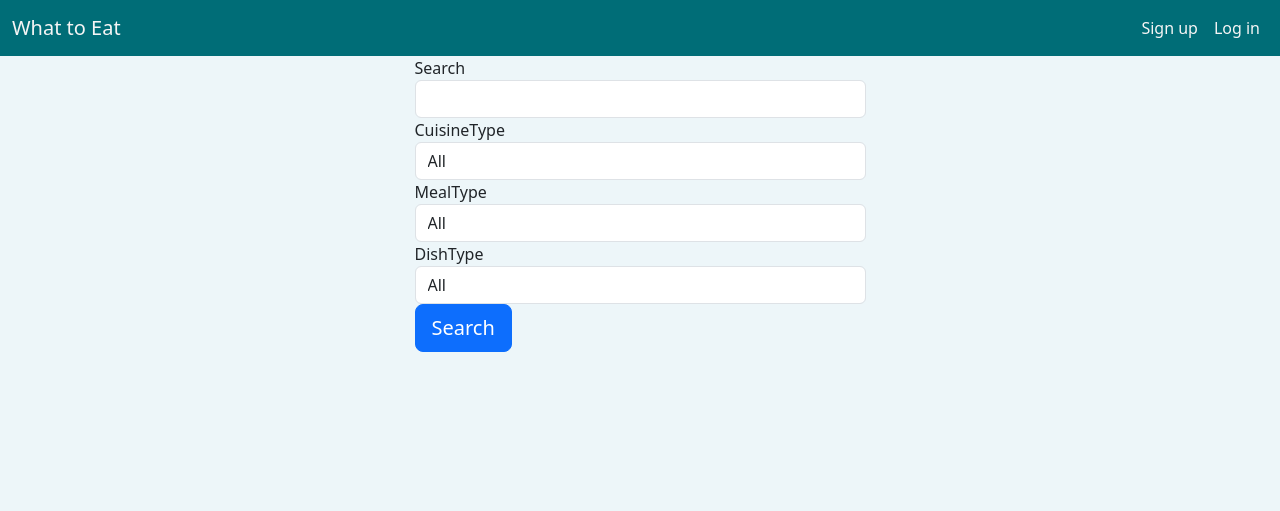
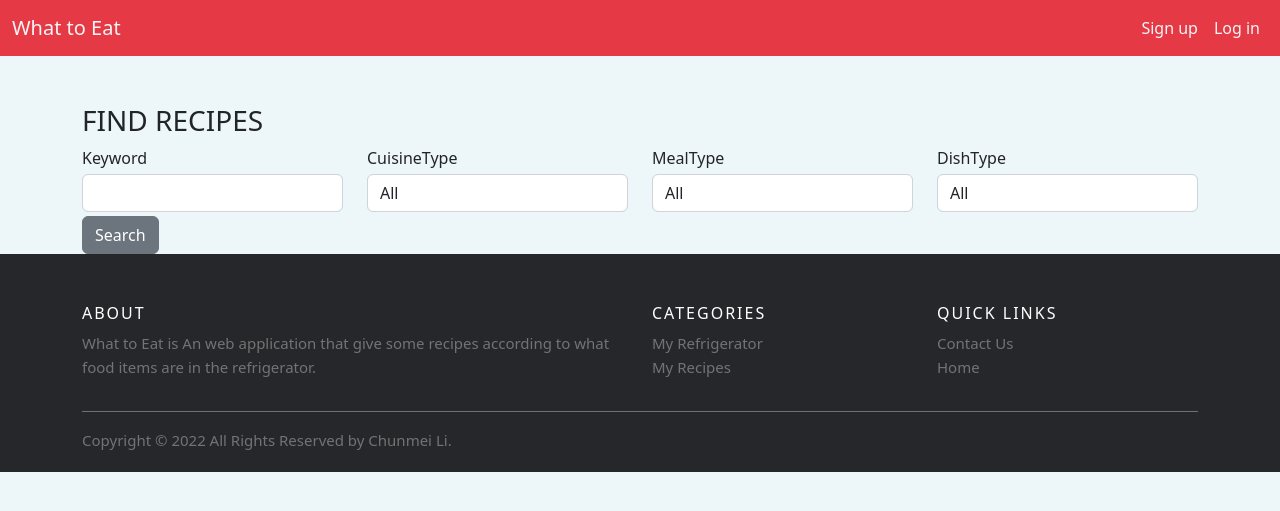
Before and after one commit to chunmeifiona/what_to_eat, a Flask app: page / in a window 1280 px wide. Shown: the top 511 px of the page. Run offline with Flask 2, Linux system fonts and the light colour scheme; data that the repository does not hold is empty; some libraries are stand-ins or nearby versions.

Commit message:
polishing application

```diff
--- a/app.py
+++ b/app.py
@@ -172,6 +172,9 @@ def search_recipe(params):
     data = res.json()
     recipes = []
 
+    if data["count"] == 0:
+        recipes = None
+
     for hit in data["hits"]:
         recipe = {k:v for k, v in {"image":hit["recipe"].get("image", "No"),
                                    "label":hit["recipe"].get("label", "No"),
--- a/forms.py
+++ b/forms.py
@@ -40,7 +40,7 @@ class LoginForm(FlaskForm):
 
 class SearchForm(FlaskForm):
     """Search recipe form"""
-    search_q = StringField('Search', validators=[DataRequired()])
+    search_q = StringField('Keyword', validators=[DataRequired()])
     cuisineType = SelectField('CuisineType', choices=[(cu, cu) for cu in cuisines])
     mealType = SelectField('MealType', choices=[(m, m) for m in meals])
     dishType = SelectField('DishType', choices=[(d, d) for d in dishs])
--- a/static/style.css
+++ b/static/style.css
@@ -1,6 +1,11 @@
 body {
     background-color: #edf6f9;
 }
+
+a {
+    text-decoration: none;
+}
+
 
 .navbar-brand {
     color: whitesmoke
@@ -9,3 +14,101 @@ body {
 .nav-link {
     color: whitesmoke
 }
+
+.recipe_label {
+    color: #457b9d;
+    text-decoration: none;
+}
+
+
+.site-footer {
+    background-color: #26272b;
+    padding: 45px 0 20px;
+    font-size: 15px;
+    line-height: 24px;
+    color: #737373;
+}
+
+.site-footer hr {
+    border-top-color: #bbb;
+    opacity: 0.5
+}
+
+.site-footer hr.small {
+    margin: 20px 0
+}
+
+.site-footer h6 {
+    color: #fff;
+    font-size: 16px;
+    text-transform: uppercase;
+    margin-top: 5px;
+    letter-spacing: 2px
+}
+
+.site-footer a {
+    color: #737373;
+}
+
+.site-footer a:hover {
+    color: #3366cc;
+    text-decoration: none;
+}
+
+.footer-links {
+    padding-left: 0;
+    list-style: none
+}
+
+.footer-links li {
+    display: block
+}
+
+.footer-links a {
+    color: #737373
+}
+
+.footer-links a:active,
+.footer-links a:focus,
+.footer-links a:hover {
+    color: #3366cc;
+    text-decoration: none;
+}
+
+.footer-links.inline li {
+    display: inline-block
+}
+
+.site-footer .social-icons {
+    text-align: right
+}
+
+.site-footer .social-icons a {
+    width: 40px;
+    height: 40px;
+    line-height: 40px;
+    margin-left: 6px;
+    margin-right: 0;
+    border-radius: 100%;
+    background-color: #33353d
+}
+
+.copyright-text {
+    margin: 0
+}
+
+@media (max-width:991px) {
+    .site-footer [class^=col-] {
+        margin-bottom: 30px
+    }
+}
+
+@media (max-width:767px) {
+    .site-footer {
+        padding-bottom: 0
+    }
+
+    .site-footer .copyright-text {
+        text-align: center
+    }
+}
--- a/templates/base.html
+++ b/templates/base.html
@@ -5,7 +5,8 @@
     <meta charset="UTF-8">
     <title>What to Eat</title>
 
-    <link rel="stylesheet" href="https://unpkg.com/bootstrap/dist/css/bootstrap.css">
+    <link href="https://cdn.jsdelivr.net/npm/bootstrap@5.2.0/dist/css/bootstrap.min.css" rel="stylesheet"
+        integrity="sha384-gH2yIJqKdNHPEq0n4Mqa/HGKIhSkIHeL5AyhkYV8i59U5AR6csBvApHHNl/vI1Bx" crossorigin="anonymous">
     <script src="https://unpkg.com/jquery"></script>
     <script src="https://unpkg.com/popper"></script>
     <script src="https://unpkg.com/bootstrap"></script>
@@ -15,7 +16,7 @@
 </head>
 
 <body>
-    <nav class="navbar navbar-expand" style="background-color: #006d77;">
+    <nav class="navbar navbar-expand sticky-top" style="background-color: #e63946;">
         <div class="container-fluid">
             <div class="navbar-header">
                 <a href="/" class="navbar-brand">
@@ -25,7 +26,7 @@
             <ul class="nav navbar-nav">
                 {% if g.user %}
                 <li class="nav-item"><a class="nav-link" href="/myrefrigerator">My Refrigerator</a></li>
-                <li class="nav-item"><a class="nav-link" href="/myrecipe/show">My Recipe</a></li>
+                <li class="nav-item"><a class="nav-link" href="/myrecipe/show">My Recipes</a></li>
                 {% endif %}
             </ul>
             <ul class="nav navbar-nav navbar-right">
@@ -49,10 +50,50 @@
         {% endblock %}
 
     </div>
+    <footer class="site-footer">
+        <div class="container">
+            <div class="row">
+                <div class="col-sm-12 col-md-6">
+                    <h6>About</h6>
+                    <p class="text-justify">What to Eat is An web application that give some recipes according to what
+                        food items are in the refrigerator.</p>
+                </div>
+
+                <div class="col-xs-6 col-md-3">
+                    <h6>Categories</h6>
+                    <ul class="footer-links">
+                        <li><a href="/myrefrigerator">My Refrigerator</a></li>
+                        <li><a href="/myrecipe/show">My Recipes</a></li>
+                    </ul>
+                </div>
+
+                <div class="col-xs-6 col-md-3">
+                    <h6>Quick Links</h6>
+                    <ul class="footer-links">
+                        <li><a href="/">Contact Us</a></li>
+                        <li><a href="/">Home</a></li>
+                    </ul>
+                </div>
+            </div>
+            <hr>
+        </div>
+        <div class="container">
+            <div class="row">
+                <div class="col-md-8 col-sm-6 col-xs-12">
+                    <p class="copyright-text">Copyright &copy; 2022 All Rights Reserved by
+                        <a href="#">Chunmei Li</a>.
+                    </p>
+                </div>
+            </div>
+        </div>
+    </footer>
     <script src="https://unpkg.com/axios/dist/axios.js"></script>
     <script src="https://code.jquery.com/jquery-3.6.0.js"
         integrity="sha256-H+K7U5CnXl1h5ywQfKtSj8PCmoN9aaq30gDh27Xc0jk=" crossorigin="anonymous"></script>
     <!-- <script src="/static/recipe.js"></script> -->
+    <script src="https://cdn.jsdelivr.net/npm/bootstrap@5.2.0/dist/js/bootstrap.bundle.min.js"
+        integrity="sha384-A3rJD856KowSb7dwlZdYEkO39Gagi7vIsF0jrRAoQmDKKtQBHUuLZ9AsSv4jD4Xa"
+        crossorigin="anonymous"></script>
 </body>
 
 </html>
--- a/templates/home.html
+++ b/templates/home.html
@@ -1,35 +1,58 @@
 {% extends 'base.html' %}
 {% block content %}
-<div class="row justify-content-md-center">
-    <div class="col-md-7 col-lg-5">
+<div class="row justify-content-md-center mt-5">
+    <div class="col-md-15 col-lg-15">
+        <h3>FIND RECIPES</h3>
         <form method="POST" id="user_form">
             {{ form.hidden_tag() }}
+            <div class="row">
 
                 {% for field in form if field.widget.input_type != 'hidden' %}
+                <div class="col">
                     {% for error in field.errors %}
                     <span class="text-danger">{{ error }}</span>
                     {% endfor %}
+
                     {{ field.label }}
-            {{ field(class_="form-control") }}
+                    {{ field(class_="form-control mt-1") }}
+                </div>
                 {% endfor %}
 
-            <button class="btn btn-primary btn-block btn-lg">Search</button>
+            </div>
+            <button class="btn btn-secondary mt-1">Search</button>
         </form>
     </div>
 </div>
 
 <div class="row justify-content-md-center">
+
+    {% if recipes is none %}
+    <div class="mt-3 mb-5">
+        <p>Sorry, no content matched your criteria.</p>
+        <img src="/static/images/404.jpg" class="img-fluid" alt="404">
+    </div>
+    {% else %}
     {% for recipe in recipes%}
     <div class="card list-group-item col-3 m-2 {{loop.index}}" style="width: 18rem;">
         <a id="recipe_url_{{loop.index}}" href="{{recipe.url}}">
             <img id="recipe_image_{{loop.index}}" src="{{recipe.image}}" class="card-img-top" alt="..."></a>
 
         <a href="{{recipe.url}}">
-            <h5 id="recipe_label_{{loop.index}}" class="card-title">{{recipe.label}}
+            <h5 id="recipe_label_{{loop.index}}" class="card-title recipe_label">{{recipe.label}}
             </h5>
         </a>
+        {% for cuisineType in recipe.cuisineType %}
+        <span class="recipe_type badge bg-danger">{{cuisineType}}</span>
+        {% endfor %}
+        {% for dishType in recipe.dishType %}
+        <span class="recipe_type badge bg-danger">{{dishType}}</span>
+        {% endfor %}
+        {% for mealType in recipe.mealType %}
+        <span class="recipe_type badge bg-danger">{{mealType}}</span>
+        {% endfor %}
         <form action="/myrecipe/add" method="POST">
-            <button class="btn btn-success" id="add_recipe_{{loop.index}}" data-index="{{loop.index}}" type="submit">Add
+            <button class="btn btn-secondary btn-sm mt-1 mb-1" id="add_recipe_{{loop.index}}"
+                data-index="{{loop.index}}" type="submit">Add
                 to my recipe</button>
             <input type="text" name="label" class="d-none" value="{{recipe.label}}">
             <input type="text" name="image" class="d-none" value="{{recipe.image}}">
@@ -38,6 +61,7 @@
             <input type="text" name="mealtype" class="d-none" value="{{recipe.mealType}}">
             <input type="text" name="ingredient" class="d-none" value="{{recipe.ingredientLines}}">
         </form>
+
         <div id="recipe_ingeredients_{{loop.index}}" class="card-text"
             data-options='{"ingredient":"{{recipe.ingredientLines}}"}'>
             Ingeredients : <br>
@@ -48,50 +72,7 @@
 
     </div>
     {% endfor %}
+    {% endif %}
 </div>
 
-<!-- <div class="row justify-content-md-center">
-    {% for recipe in recipes%}
-    <div class="card list-group-item col-3 m-2 {{loop.index}}" style="width: 18rem;">
-        <a id="recipe_url_{{loop.index}}" href="{{recipe.url}}">
-            <img id="recipe_image_{{loop.index}}" src="{{recipe.image}}" class="card-img-top" alt="..."></a>
-
-        <a href="{{recipe.url}}">
-            <h5 id="recipe_label_{{loop.index}}" class="card-title">{{recipe.label}}
-            </h5>
-        </a>
-        <button id="add_recipe_{{loop.index}}" data-index="{{loop.index}}">Add to my recipe</button>
-
-        <div id="recipe_cuisinetype_{{loop.index}}" class="list-group-item" data-options='{"cuisineType":"Chinese"}'>
-            {% for cuisineType in recipe.cuisineType %}
-            {{cuisineType}}
-            {% endfor %}
-        </div>
-        <div id="recipe_dishtype_{{loop.index}}" class="list-group-item d-none"
-            data-options='{"dishType":"{{recipe.dishType}}"}'>
-            {% for dishType in recipe.dishType %}
-            {{dishType}}
-            {% endfor %}
-        </div>
-        <div id="recipe_mealtype_{{loop.index}}" class="list-group-item d-none"
-            data-options='{"mealType":"{{recipe.mealType}}"}'>
-            {% for mealType in recipe.mealType %}
-            {{mealType}}
-            {% endfor %}
-        </div>
-
-        <div id="recipe_ingeredients_{{loop.index}}" class="card-text d-none"
-            data-options='{"ingredient":"{{recipe.ingredientLines}}"}'>
-            Ingeredients : <br>
-            {% for ingredient in recipe.ingredientLines %}
-            <small>{{ingredient}}</small><br>
-            {% endfor %}
-        </div>
-
-
-    </div>
-    {% endfor %}
-</div> -->
-
-
 {% endblock %}
```
Also changed, not shown: templates/myrecipe.html (+8 -11 lines), templates/refrigerator.html (+17 -12 lines), templates/user/edit.html (+4 -4 lines), templates/user/login.html (+4 -4 lines), templates/user/show.html (+6 -6 lines), templates/user/signup.html (+4 -4 lines), 2 other files. Lines whose indentation alone changed are shown as unchanged.
